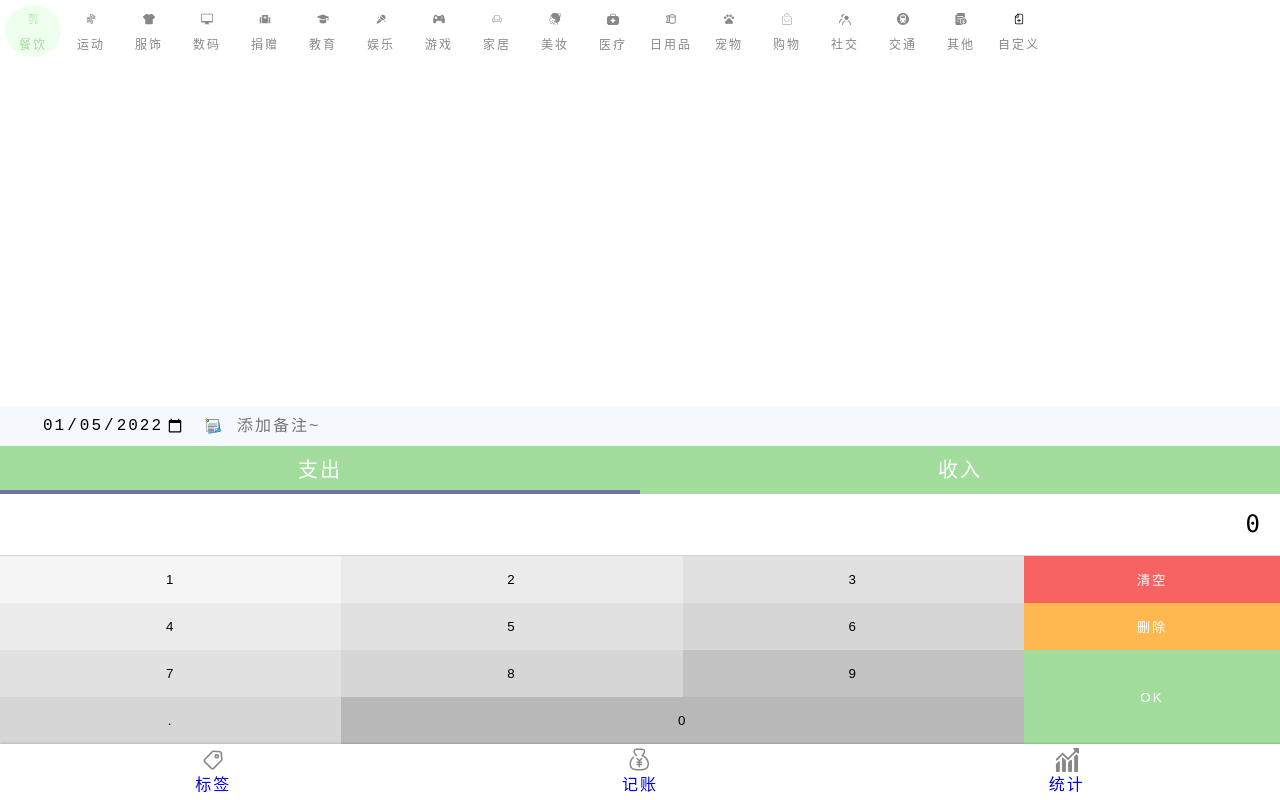
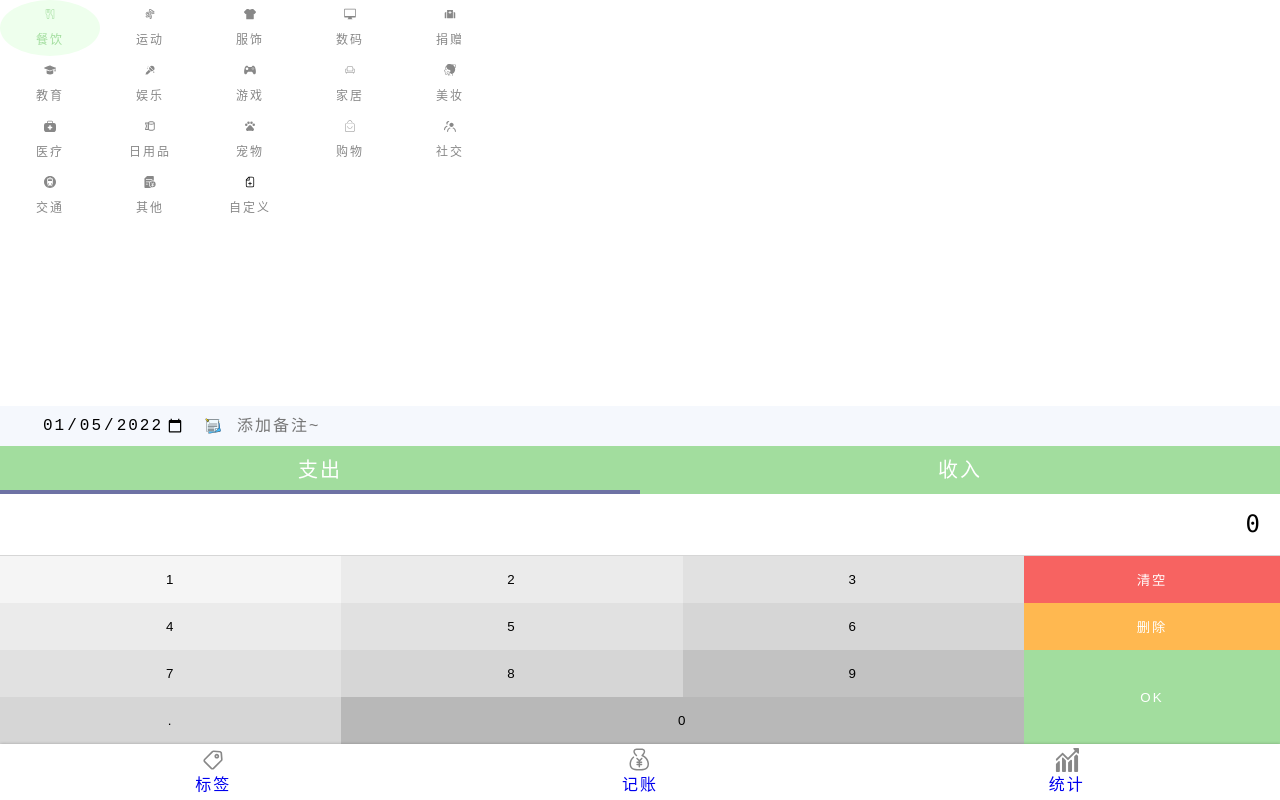
Before and after one commit to luuu4129955/koala2.0-react, a React app: page / in a window 1280 px wide. Built offline with nearby package versions, Linux system fonts and the light colour scheme.

Commit message:
修改tags样式

```diff
--- a/src/components/Money/Tags.tsx
+++ b/src/components/Money/Tags.tsx
@@ -1,9 +1,9 @@
 import Icon from 'components/Icon';
-import { useState} from 'react';
+import {useState} from 'react';
 import styled from 'styled-components';
 import 'lib/constant';
 import defaultTags from 'lib/constant';
-import { useTags } from 'useTags';
+import {useTags} from 'useTags';
 
 type Tag = {
   id: string,
@@ -15,41 +15,49 @@ type Props = {
 }
 const Tags: React.FC<Props> = (props) => {
   const [tags] = useState<Tag[]>(defaultTags);
-  const {myTags, addTag} = useTags()
+  const {myTags, addTag} = useTags();
   const onSelectTag = (tag: Tag) => {
     props.onChange(tag);
   };
   return (
-    <TagsWraper>
-      <ul>
+    <TagsWrapper>
+      <div className="tags-list">
         {tags.map(tag =>
-          <li key={tag.id} onClick={() => onSelectTag(tag)}
-              className={tag.name === props.value.name ? 'selected' : ''}
+          <div key={tag.id} onClick={() => onSelectTag(tag)}
+               className={tag.name === props.value.name ? 'selected' : 'tag'}
           >
             <Icon name={tag.id}/>
             <span>{tag.name}</span>
-          </li>)}
+          </div>)}
         {myTags.map(tag =>
-          <li key={tag.id} onClick={() => onSelectTag(tag)}
-              className={tag.name === props.value.name ? 'selected' : ''}
+          <div key={tag.id} onClick={() => onSelectTag(tag)}
+               className={tag.name === props.value.name ? 'selected' : 'tag'}
           >
             <Icon name="myCreate"/>
             <span>{tag.name}</span>
-          </li>
+          </div>
         )}
-        <li onClick={addTag}><Icon name="add"/><span>自定义</span></li>
-      </ul>
-    </TagsWraper>
+        <div className="tag" onClick={addTag}><Icon name="add"/><span>自定义</span></div>
+      </div>
+    </TagsWrapper>
   );
 };
 export default Tags;
 
-const TagsWraper = styled.section`
-  flex-grow: 1;overflow: auto;background-color: #fff;padding: 4px;
+const TagsWrapper = styled.section`
+  flex-grow: 1;overflow: auto;background-color: #fff;
 
-  li {
-    display: inline-flex;flex-direction: column;
-    width: 56px;margin: 1px;
+  .tags-list {
+    max-width: 500px;
+    display: flex;
+    flex-wrap: wrap;
+  }
+
+  .tag {
+    display: inline-flex;
+    flex-direction: column;
+    flex: 0 0 20%;
+    height: 56px;
 
     .icon {
       width: 28px;
@@ -62,22 +70,30 @@ const TagsWraper = styled.section`
       height: 24px;line-height: 24px;
       font-size: 12px;text-align: center;
     }
+  }
 
-    &.selected {
+  div.selected {
     border-radius: 50%;background-color: #eeffed;
+    display: inline-flex;
+    flex-direction: column;
+    flex: 0 0 20%;
 
-      &:active {
+    div:active {
       transform: translateY(4px);
       box-shadow: 0 2px #a2dd9e;
     }
 
     .icon {
+      width: 28px;
+      height: 28px;
+      padding: 8px;margin: 0 auto;
       fill: #a2dd9e;
     }
 
     span {
       color: #a2dd9e;
-      }
+      height: 24px;line-height: 24px;
+      font-size: 12px;text-align: center;
     }
   }
 `;
```
Lines whose indentation alone changed are shown as unchanged.
